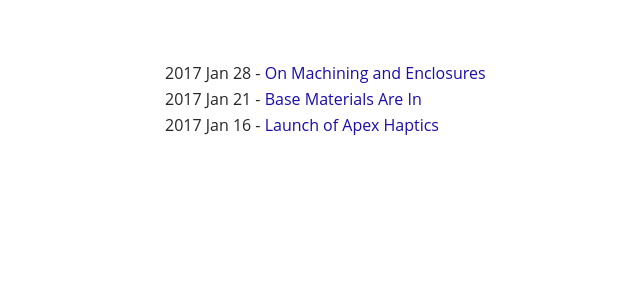
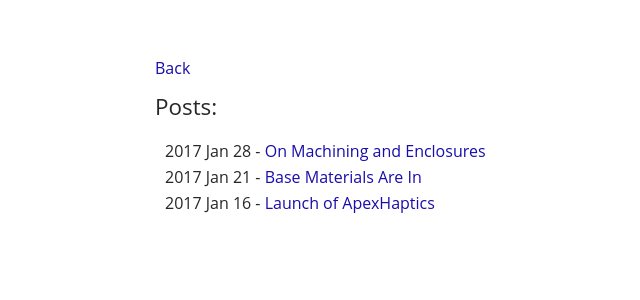
Before and after one commit to ApexHaptics/ApexHaptics.github.io, a Jekyll site: the page built from posts/index.html, in a window 1280 px wide. Shown: the top 300 px of the page, without its empty margins (85-725 px from the left). Built offline with Jekyll 4.4.1, drawn with Linux system fonts in a browser that asks for light colours.

Commit message:
Added structure to posts page, and changed all occurences of Apex Haptics to ApexHaptics

```diff
--- a/_config.yml
+++ b/_config.yml
@@ -3,7 +3,7 @@
 
 
 # My variables
-name: Apex Haptics
+name: ApexHaptics
 
 
 # File management
--- a/_posts/2017-01-16-launch-of-apex-haptics.markdown
+++ b/_posts/2017-01-16-launch-of-apex-haptics.markdown
@@ -1,7 +1,7 @@
 ---
 layout: post
-title:  "Launch of Apex Haptics"
+title:  "Launch of ApexHaptics"
 date:   2017-01-16 15:02:36 -0000
 categories: website update
 ---
-The Apex Haptics website is now launched! Drop by to get the latest project updates.
+The ApexHaptics website is now launched! Drop by to get the latest project updates.
--- a/assets/css/main.scss
+++ b/assets/css/main.scss
@@ -234,3 +234,25 @@
 		}
 	}
 }
+
+.posts {
+	&__title {
+		font-size: 1.4em;
+		margin-top: 20px;
+		margin-bottom: 10px;
+	}
+	&__content {
+		margin-top: 20px;
+		h1 {
+			font-size: 1.2em;
+			font-style: italic;
+			margin-top: 30px;
+			margin-bottom: 5px;
+		}
+		p {
+			font-size: 1em;
+			line-height: 150%;
+			margin-bottom: 10px;
+		}
+	}
+}
--- a/posts/index.html
+++ b/posts/index.html
@@ -2,6 +2,10 @@
 layout: default
 ---
 
+<div class="posts">
+    <a class="posts__back" href="/">Back</a>
+    <h1 class="posts__title">Posts:</h1>
+    <div class="posts__content">
         <div class="blog">
             <ul>
                 {% for post in site.posts %}
@@ -11,3 +15,5 @@
                 {% endfor %}
             </ul>
         </div>
+    </div>
+</div>
```
Also changed, not shown: about/index.md (+2 -2 lines), README.md. Lines whose indentation alone changed are shown as unchanged.
